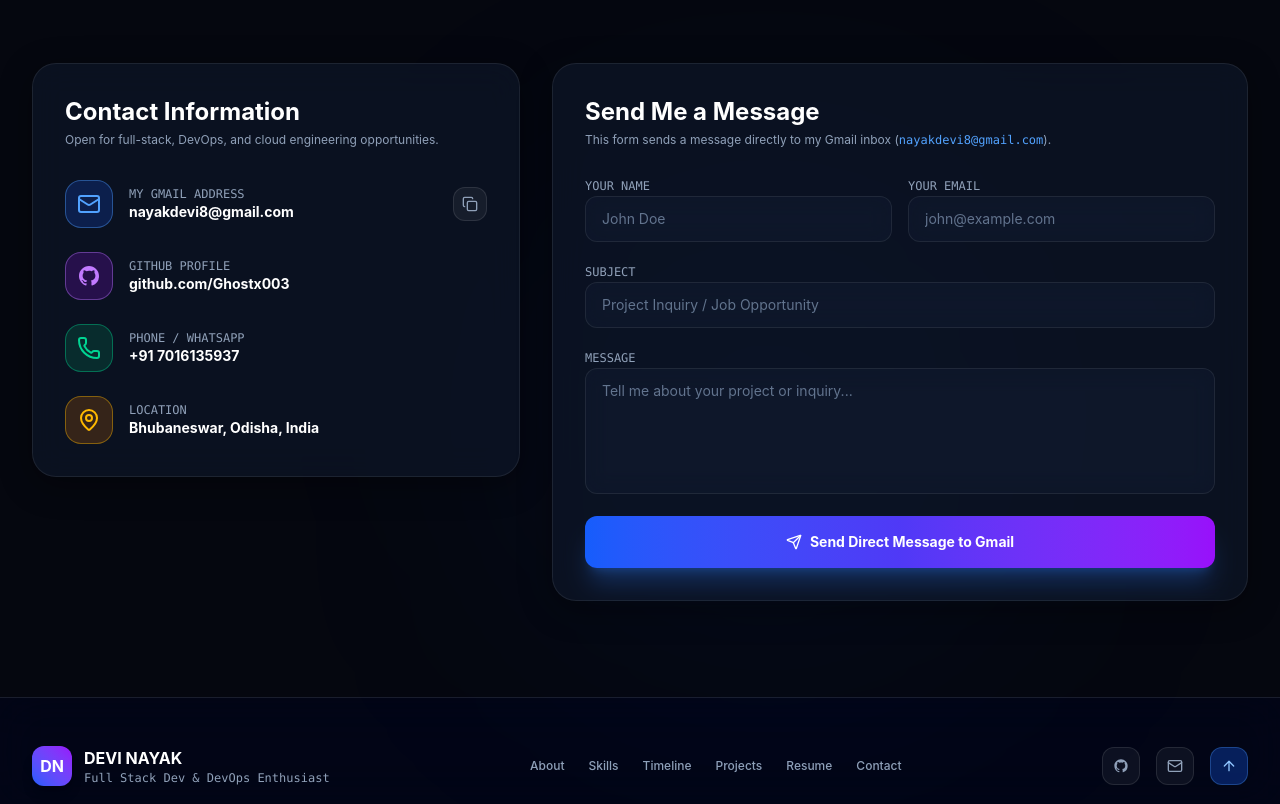
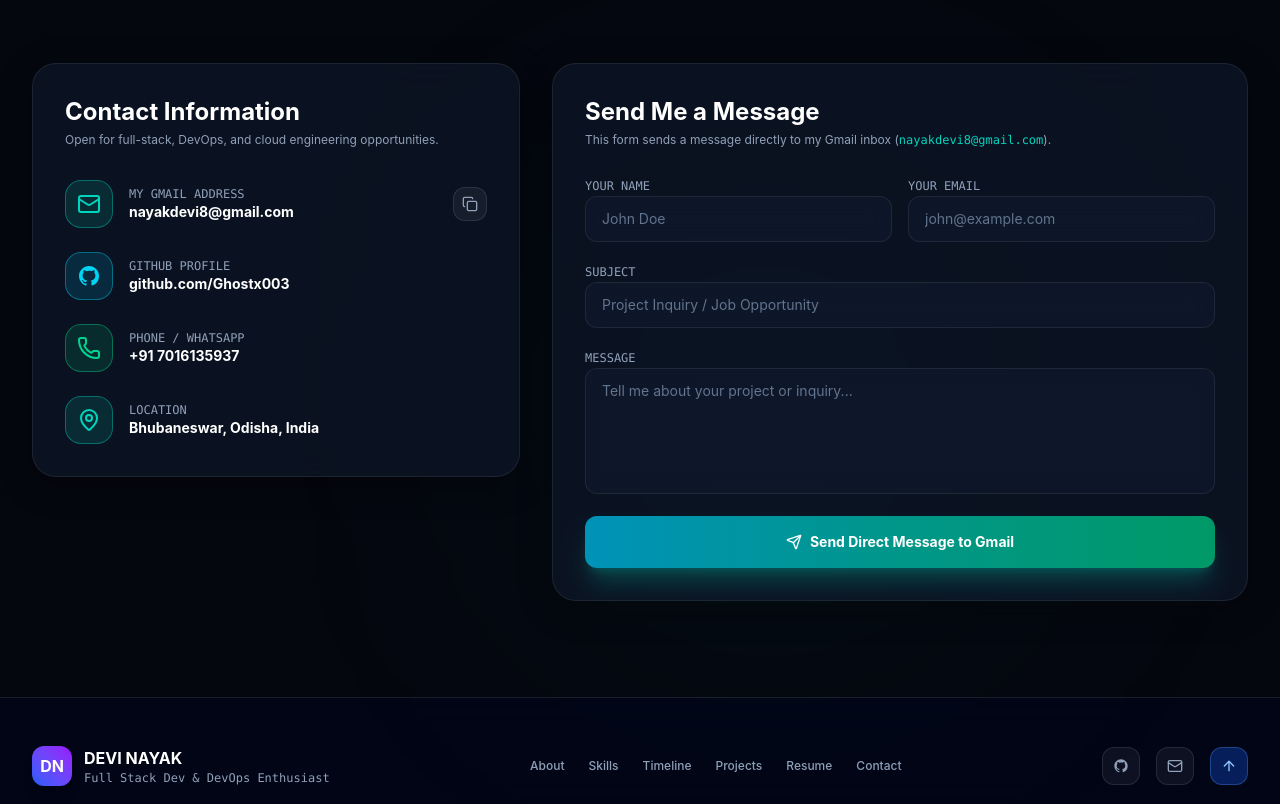
Before and after one commit to Ghostx003/PORTFOLIO-WEB, a React (Vite) app: page / in a window 1280 px wide. Shown: the part 7620-8424 px from the top of the page. Built offline with nearby package versions, Linux system fonts and the light colour scheme.

Commit message:
update_contact_submit_button_to_bluish_green

```diff
--- a/src/components/Contact.jsx
+++ b/src/components/Contact.jsx
@@ -74,13 +74,13 @@ const Contact = () => {
   return (
     <section id="contact" className="py-24 relative px-4 sm:px-6 lg:px-8">
       {/* Background ambient lighting */}
-      <div className="absolute top-1/2 right-1/4 w-96 h-96 bg-blue-600/10 rounded-full blur-[140px] pointer-events-none"></div>
+      <div className="absolute top-1/2 right-1/4 w-96 h-96 bg-teal-600/10 rounded-full blur-[140px] pointer-events-none"></div>
 
       <div className="max-w-7xl mx-auto space-y-16">
 
         {/* Section Header */}
         <div className="text-center space-y-4">
-          <div className="inline-flex items-center gap-2 px-3 py-1 rounded-full glass-pill border border-blue-500/30 text-blue-400 text-xs font-semibold uppercase tracking-widest">
+          <div className="inline-flex items-center gap-2 px-3 py-1 rounded-full glass-pill border border-teal-500/30 text-teal-400 text-xs font-semibold uppercase tracking-widest">
             <MessageSquare className="w-3.5 h-3.5" />
             Let's Build Together
           </div>
@@ -109,12 +109,12 @@ const Contact = () => {
 
                 {/* Email Box */}
                 <div className="flex items-center gap-4">
-                  <div className="w-12 h-12 rounded-2xl bg-blue-600/20 border border-blue-400/40 flex items-center justify-center text-blue-400 shrink-0">
+                  <div className="w-12 h-12 rounded-2xl bg-teal-600/20 border border-teal-400/40 flex items-center justify-center text-teal-400 shrink-0">
                     <Mail className="w-6 h-6" />
                   </div>
                   <div className="flex-1 min-w-0">
                     <span className="text-xs text-slate-400 font-mono block">MY GMAIL ADDRESS</span>
-                    <a href={`mailto:${email}`} className="text-sm font-bold text-white hover:text-blue-300 transition-colors truncate block">
+                    <a href={`mailto:${email}`} className="text-sm font-bold text-white hover:text-teal-300 transition-colors truncate block">
                       {email}
                     </a>
                   </div>
@@ -129,12 +129,12 @@ const Contact = () => {
 
                 {/* GitHub Box */}
                 <div className="flex items-center gap-4">
-                  <div className="w-12 h-12 rounded-2xl bg-purple-600/20 border border-purple-400/40 flex items-center justify-center text-purple-400 shrink-0">
+                  <div className="w-12 h-12 rounded-2xl bg-cyan-600/20 border border-cyan-400/40 flex items-center justify-center text-cyan-400 shrink-0">
                     <GithubIcon className="w-6 h-6" />
                   </div>
                   <div className="flex-1 min-w-0">
                     <span className="text-xs text-slate-400 font-mono block">GITHUB PROFILE</span>
-                    <a href={github} target="_blank" rel="noopener noreferrer" className="text-sm font-bold text-white hover:text-purple-300 transition-colors truncate block">
+                    <a href={github} target="_blank" rel="noopener noreferrer" className="text-sm font-bold text-white hover:text-cyan-300 transition-colors truncate block">
                       github.com/Ghostx003
                     </a>
                   </div>
@@ -155,7 +155,7 @@ const Contact = () => {
 
                 {/* Location Box */}
                 <div className="flex items-center gap-4">
-                  <div className="w-12 h-12 rounded-2xl bg-amber-600/20 border border-amber-400/40 flex items-center justify-center text-amber-400 shrink-0">
+                  <div className="w-12 h-12 rounded-2xl bg-teal-600/20 border border-teal-400/40 flex items-center justify-center text-teal-400 shrink-0">
                     <MapPin className="w-6 h-6" />
                   </div>
                   <div className="flex-1 min-w-0">
@@ -185,7 +185,7 @@ const Contact = () => {
             <div className="glass-panel rounded-3xl p-8 border border-white/10 space-y-6">
               <div>
                 <h3 className="text-2xl font-bold text-white">Send Me a Message</h3>
-                <p className="text-xs text-slate-400 mt-1">This form sends a message directly to my Gmail inbox (<span className="text-blue-400 font-mono">nayakdevi8@gmail.com</span>).</p>
+                <p className="text-xs text-slate-400 mt-1">This form sends a message directly to my Gmail inbox (<span className="text-teal-400 font-mono">nayakdevi8@gmail.com</span>).</p>
               </div>
 
               {submitted ? (
@@ -209,7 +209,7 @@ const Contact = () => {
                         placeholder="John Doe"
                         value={formData.name}
                         onChange={(e) => setFormData({ ...formData, name: e.target.value })}
-                        className="w-full px-4 py-3 rounded-xl glass-card border border-white/10 text-white placeholder:text-slate-500 text-sm focus:outline-none focus:border-blue-400/60 transition-colors"
+                        className="w-full px-4 py-3 rounded-xl glass-card border border-white/10 text-white placeholder:text-slate-500 text-sm focus:outline-none focus:border-teal-400/60 transition-colors"
                       />
                     </div>
                     <div className="space-y-1.5">
@@ -220,7 +220,7 @@ const Contact = () => {
                         placeholder="john@example.com"
                         value={formData.email}
                         onChange={(e) => setFormData({ ...formData, email: e.target.value })}
-                        className="w-full px-4 py-3 rounded-xl glass-card border border-white/10 text-white placeholder:text-slate-500 text-sm focus:outline-none focus:border-blue-400/60 transition-colors"
+                        className="w-full px-4 py-3 rounded-xl glass-card border border-white/10 text-white placeholder:text-slate-500 text-sm focus:outline-none focus:border-teal-400/60 transition-colors"
                       />
                     </div>
                   </div>
@@ -233,7 +233,7 @@ const Contact = () => {
                       placeholder="Project Inquiry / Job Opportunity"
                       value={formData.subject}
                       onChange={(e) => setFormData({ ...formData, subject: e.target.value })}
-                      className="w-full px-4 py-3 rounded-xl glass-card border border-white/10 text-white placeholder:text-slate-500 text-sm focus:outline-none focus:border-blue-400/60 transition-colors"
+                      className="w-full px-4 py-3 rounded-xl glass-card border border-white/10 text-white placeholder:text-slate-500 text-sm focus:outline-none focus:border-teal-400/60 transition-colors"
                     />
                   </div>
 
@@ -245,14 +245,14 @@ const Contact = () => {
                       placeholder="Tell me about your project or inquiry..."
                       value={formData.message}
                       onChange={(e) => setFormData({ ...formData, message: e.target.value })}
-                      className="w-full px-4 py-3 rounded-xl glass-card border border-white/10 text-white placeholder:text-slate-500 text-sm focus:outline-none focus:border-blue-400/60 transition-colors resize-none"
+                      className="w-full px-4 py-3 rounded-xl glass-card border border-white/10 text-white placeholder:text-slate-500 text-sm focus:outline-none focus:border-teal-400/60 transition-colors resize-none"
                     ></textarea>
                   </div>
 
                   <button
                     type="submit"
                     disabled={isSending}
-                    className="w-full flex items-center justify-center gap-2 px-6 py-4 text-sm font-bold text-white bg-gradient-to-r from-blue-600 via-indigo-600 to-purple-600 hover:from-blue-500 hover:to-purple-500 rounded-xl shadow-xl shadow-blue-500/25 hover:scale-[1.02] transition-all disabled:opacity-50"
+                    className="w-full flex items-center justify-center gap-2 px-6 py-4 text-sm font-bold text-white bg-gradient-to-r from-cyan-600 via-teal-600 to-emerald-600 hover:from-cyan-500 hover:to-emerald-500 rounded-xl shadow-xl shadow-teal-500/25 hover:scale-[1.02] transition-all disabled:opacity-50"
                   >
                     {isSending ? (
                       <>
```
